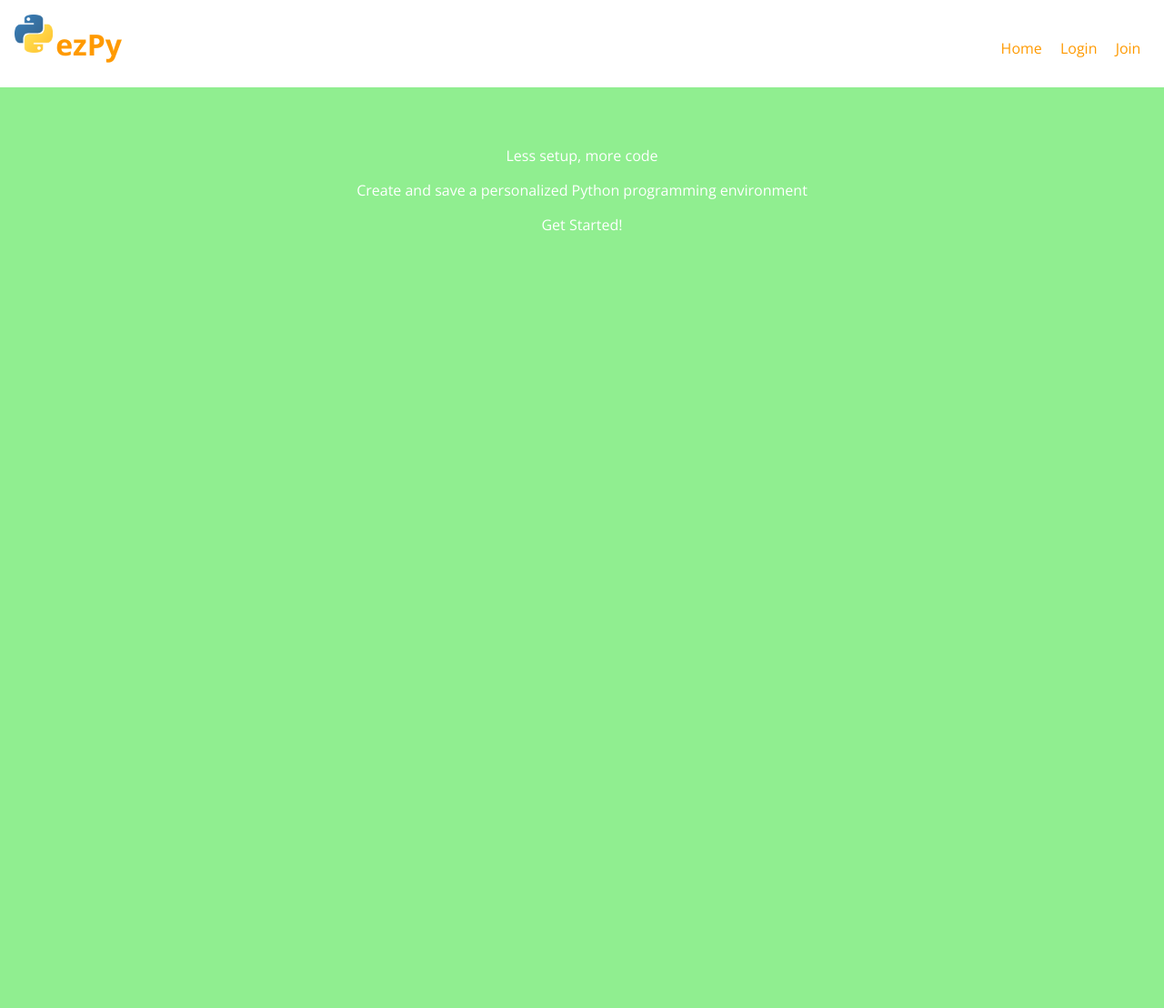
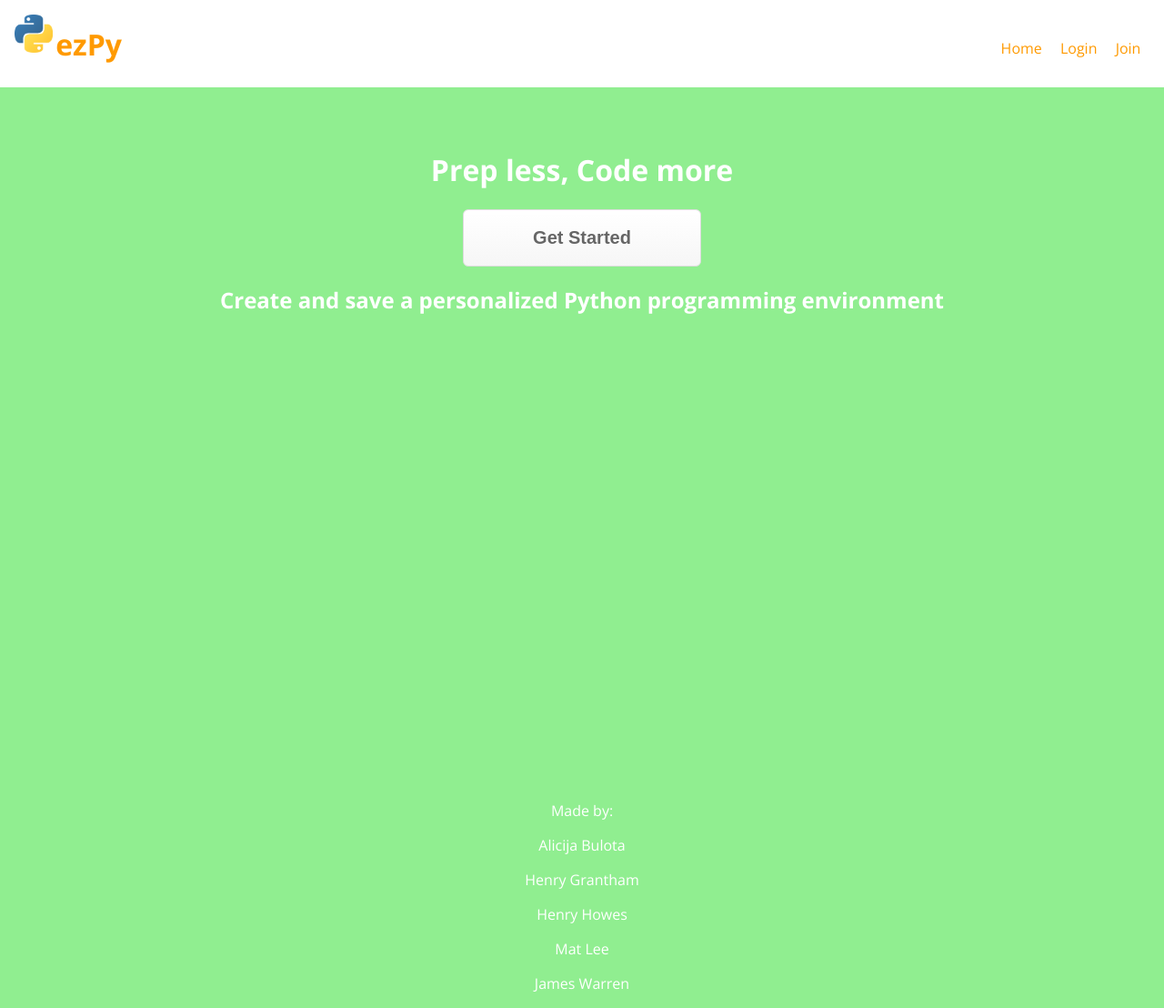
Before and after one commit to ezPy-co/ezpy, a Django app: template installer/installer/templates/index.html in a window 1280 px wide. Shown: the whole page at 91% size. Before the commit the page ends 254 px from the top, so only its background shows below. Run offline with Django 3.2, Linux system fonts and the light colour scheme; the template is opened without the code that fills it, so the values that code supplies are empty; some libraries are stand-ins or nearby versions.

Commit message:
added button on home page

```diff
--- a/installer/installer/templates/index.html
+++ b/installer/installer/templates/index.html
@@ -31,12 +31,19 @@
     <div id="page">
         <div id="content">
             {% block body %}
-                <p> Less setup, more code</p>
-                <p> Create and save a personalized Python programming environment</p>
-                <a id="quickStart">Get Started!</a>
-
+                <h1> Prep less, Code more</h1>
+                <a href="#" class="myButton">Get Started</a>
+                <h2> Create and save a personalized Python programming environment</h2>
             {% endblock %}
         </div>
     </div>
+    <footer class="main-footer">
+        <p> Made by:</p>
+        <p> Alicija Bulota</p>
+        <p> Henry Grantham</p>
+        <p> Henry Howes</p>
+        <p> Mat Lee</p>
+        <p> James Warren</p>
+    </footer>
 </body>
 </html>
```
